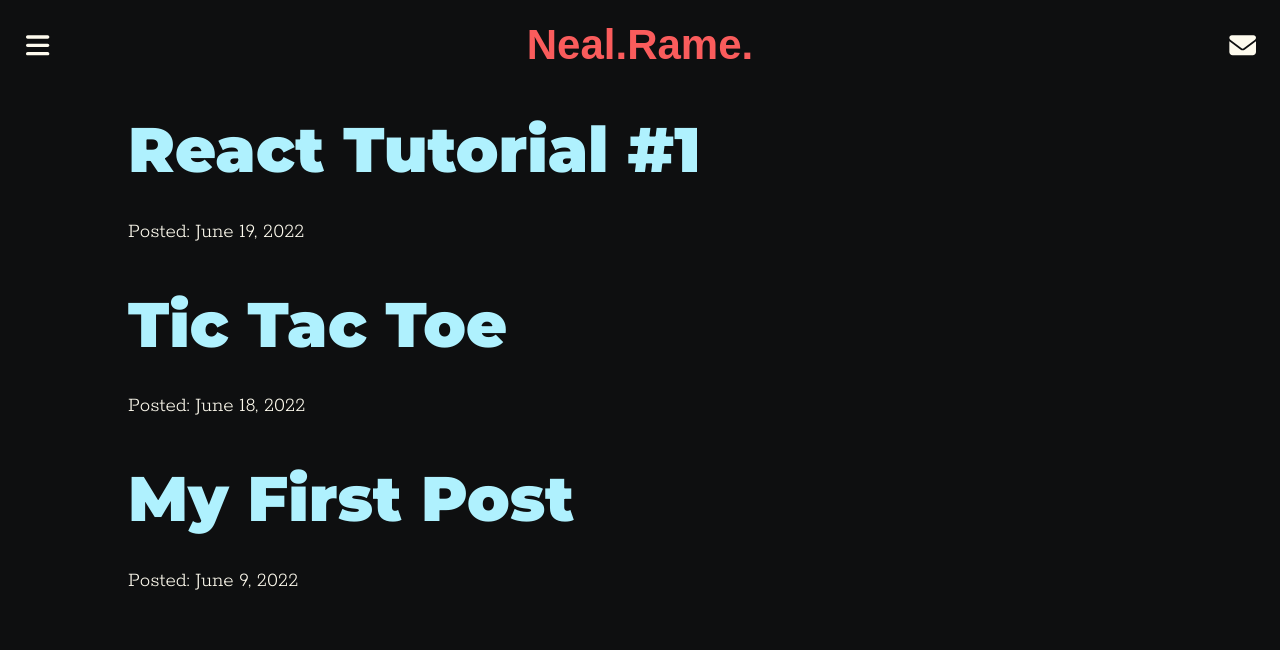
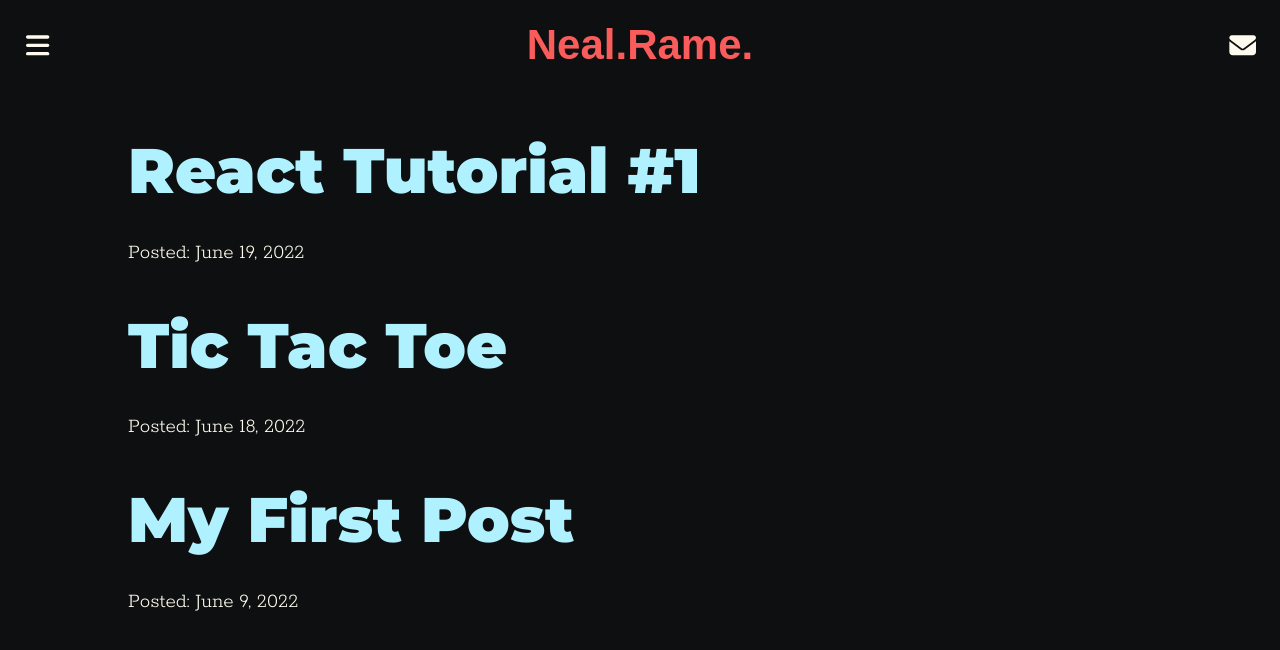
Before and after one commit to NealRame/my-first-gatsby-site, a Gatsby site: page /blog in a window 1280 px wide. Built offline with nearby package versions, Linux system fonts and the light colour scheme; Gatsby itself is replaced by a stand-in of ours.

Commit message:
Update navbar spacing

```diff
--- a/src/components/layout.module.scss
+++ b/src/components/layout.module.scss
@@ -50,7 +50,7 @@
                 align-content: center;
                 justify-content: space-between;
 
-                padding: 1rem 1rem 0;
+                padding: 1rem 1rem 1rem;
 
                 z-index: 2;
 
```
